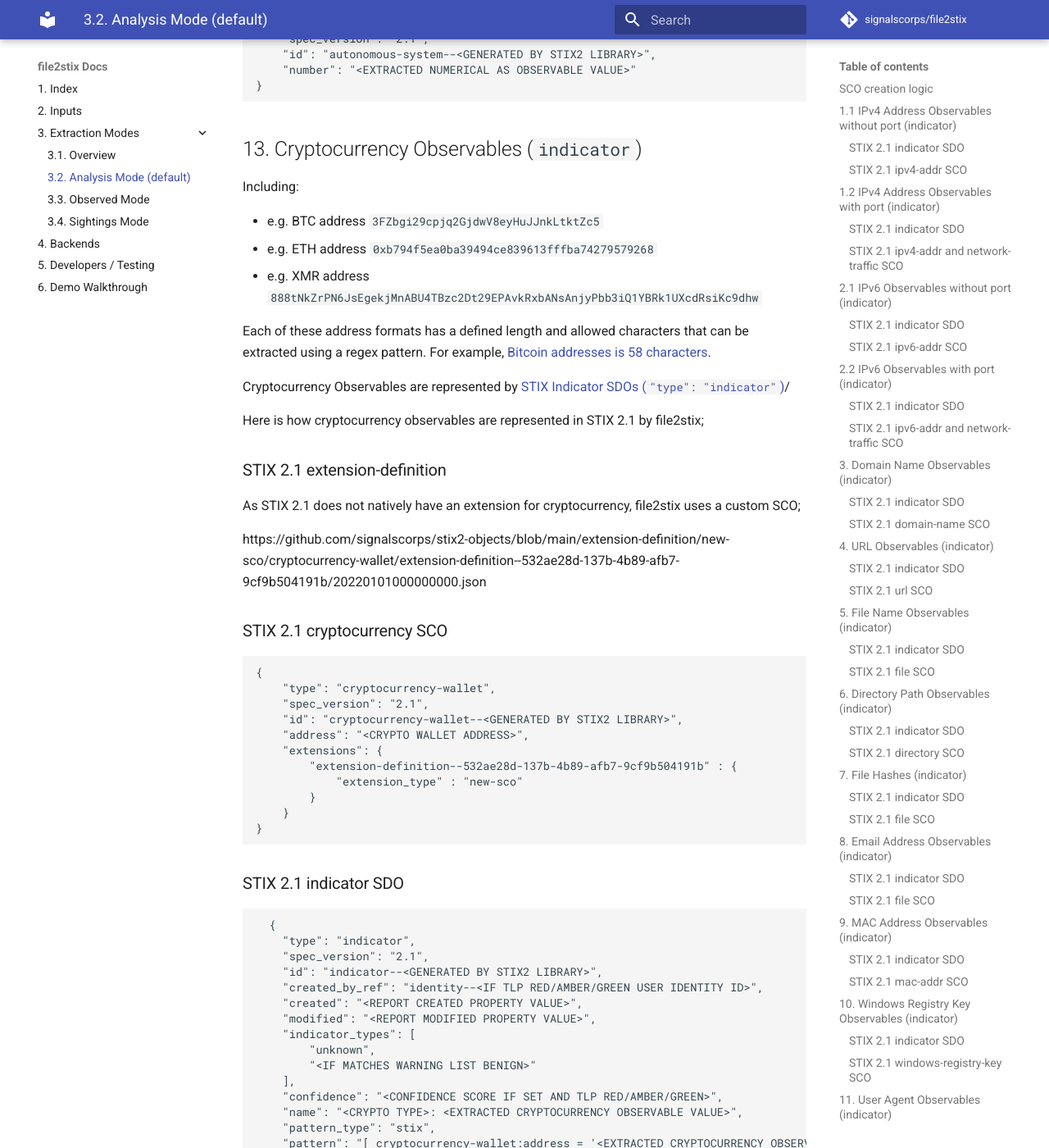
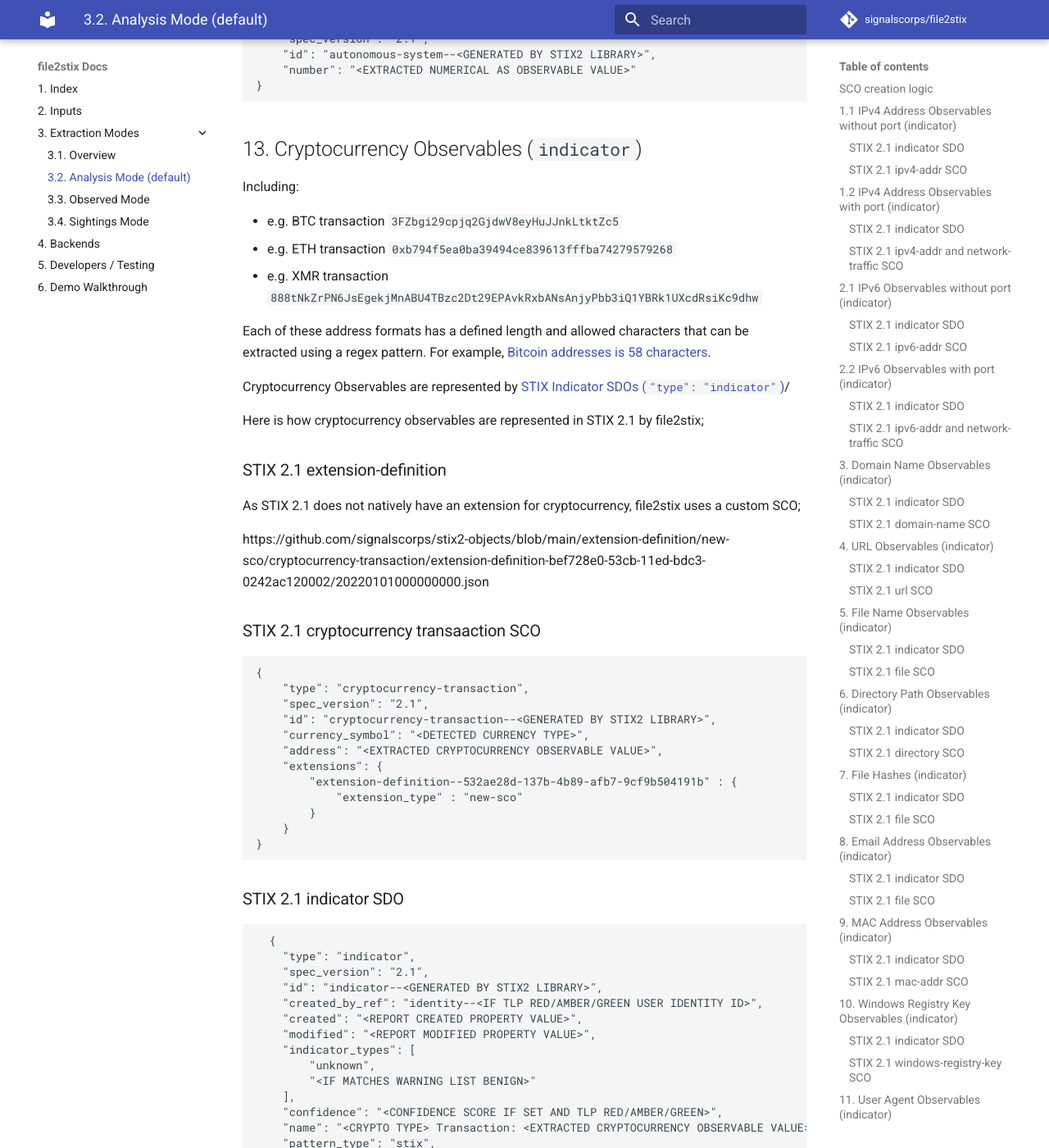
Before and after one commit to signalscorps/file2stix, an MkDocs documentation site: the page built from docs/extractions-analysis-mode.md, in a window 1280 px wide and 1400 px high, scrolled down 15505 px. Shown: the whole window at 82% size. Built offline with MkDocs 1.6.1 and Material for MkDocs 9.7.7, drawn with Linux system fonts in a browser that asks for light colours; comment, search, counter and statistics services are not loaded; some of the changed text lies outside the part shown.

````diff
--- a/docs/extractions-analysis-mode.md
+++ b/docs/extractions-analysis-mode.md
@@ -709,9 +709,9 @@ Here is how AS observables are represented in STIX 2.1 by file2stix;
 
 Including:
 
-* e.g. BTC address `3FZbgi29cpjq2GjdwV8eyHuJJnkLtktZc5`
-* e.g. ETH address `0xb794f5ea0ba39494ce839613fffba74279579268`
-* e.g. XMR address `888tNkZrPN6JsEgekjMnABU4TBzc2Dt29EPAvkRxbANsAnjyPbb3iQ1YBRk1UXcdRsiKc9dhw`
+* e.g. BTC transaction `3FZbgi29cpjq2GjdwV8eyHuJJnkLtktZc5`
+* e.g. ETH transaction `0xb794f5ea0ba39494ce839613fffba74279579268`
+* e.g. XMR transaction `888tNkZrPN6JsEgekjMnABU4TBzc2Dt29EPAvkRxbANsAnjyPbb3iQ1YBRk1UXcdRsiKc9dhw`
 
 Each of these address formats has a defined length and allowed characters that can be extracted using a regex pattern. For example, [Bitcoin addresses is 58 characters](https://github.com/kvesteri/validators/blob/master/validators/btc_address.py).
 
@@ -723,16 +723,17 @@ Here is how cryptocurrency observables are represented in STIX 2.1 by file2stix;
 
 As STIX 2.1 does not natively have an extension for cryptocurrency, file2stix uses a custom SCO;
 
-https://github.com/signalscorps/stix2-objects/blob/main/extension-definition/new-sco/cryptocurrency-wallet/extension-definition--532ae28d-137b-4b89-afb7-9cf9b504191b/20220101000000000.json
+https://github.com/signalscorps/stix2-objects/blob/main/extension-definition/new-sco/cryptocurrency-transaction/extension-definition-bef728e0-53cb-11ed-bdc3-0242ac120002/20220101000000000.json
 
-### STIX 2.1 cryptocurrency SCO
+### STIX 2.1 cryptocurrency transaaction SCO
 
 ```json
 {
-    "type": "cryptocurrency-wallet",
+    "type": "cryptocurrency-transaction",
     "spec_version": "2.1",
-    "id": "cryptocurrency-wallet--<GENERATED BY STIX2 LIBRARY>",
-    "address": "<CRYPTO WALLET ADDRESS>",
+    "id": "cryptocurrency-transaction--<GENERATED BY STIX2 LIBRARY>",
+    "currency_symbol": "<DETECTED CURRENCY TYPE>",
+    "address": "<EXTRACTED CRYPTOCURRENCY OBSERVABLE VALUE>",
     "extensions": {
         "extension-definition--532ae28d-137b-4b89-afb7-9cf9b504191b" : {
             "extension_type" : "new-sco"
@@ -756,9 +757,9 @@ https://github.com/signalscorps/stix2-objects/blob/main/extension-definition/new
         "<IF MATCHES WARNING LIST BENIGN>"
     ],
     "confidence": "<CONFIDENCE SCORE IF SET AND TLP RED/AMBER/GREEN>",
-    "name": "<CRYPTO TYPE>: <EXTRACTED CRYPTOCURRENCY OBSERVABLE VALUE>",
+    "name": "<CRYPTO TYPE> Transaction: <EXTRACTED CRYPTOCURRENCY OBSERVABLE VALUE>",
     "pattern_type": "stix",
-    "pattern": "[ cryptocurrency-wallet:address = '<EXTRACTED CRYPTOCURRENCY OBSERVABLE VALUE>' ]",
+    "pattern": "[ cryptocurrency-transaction:address = '<EXTRACTED CRYPTOCURRENCY OBSERVABLE VALUE>' ]",
     "valid_from": "<REPORT CREATED PROPERTY VALUE>",
     "object_marking_refs": [
         "marking-definition--<TLP LEVEL SET>"
````
Also changed, not shown: README.md (+1 -0 lines), docs/developers.md (+26 -4 lines), 3 other files.
